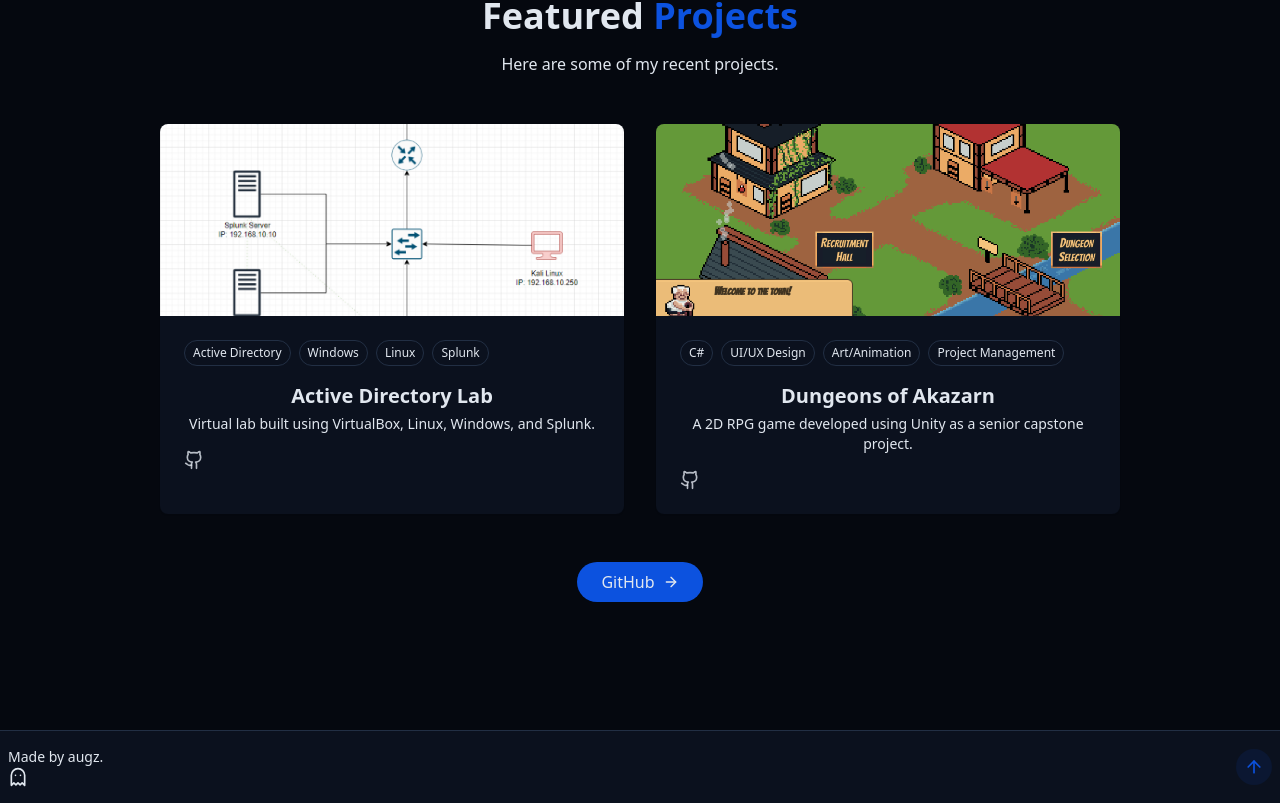
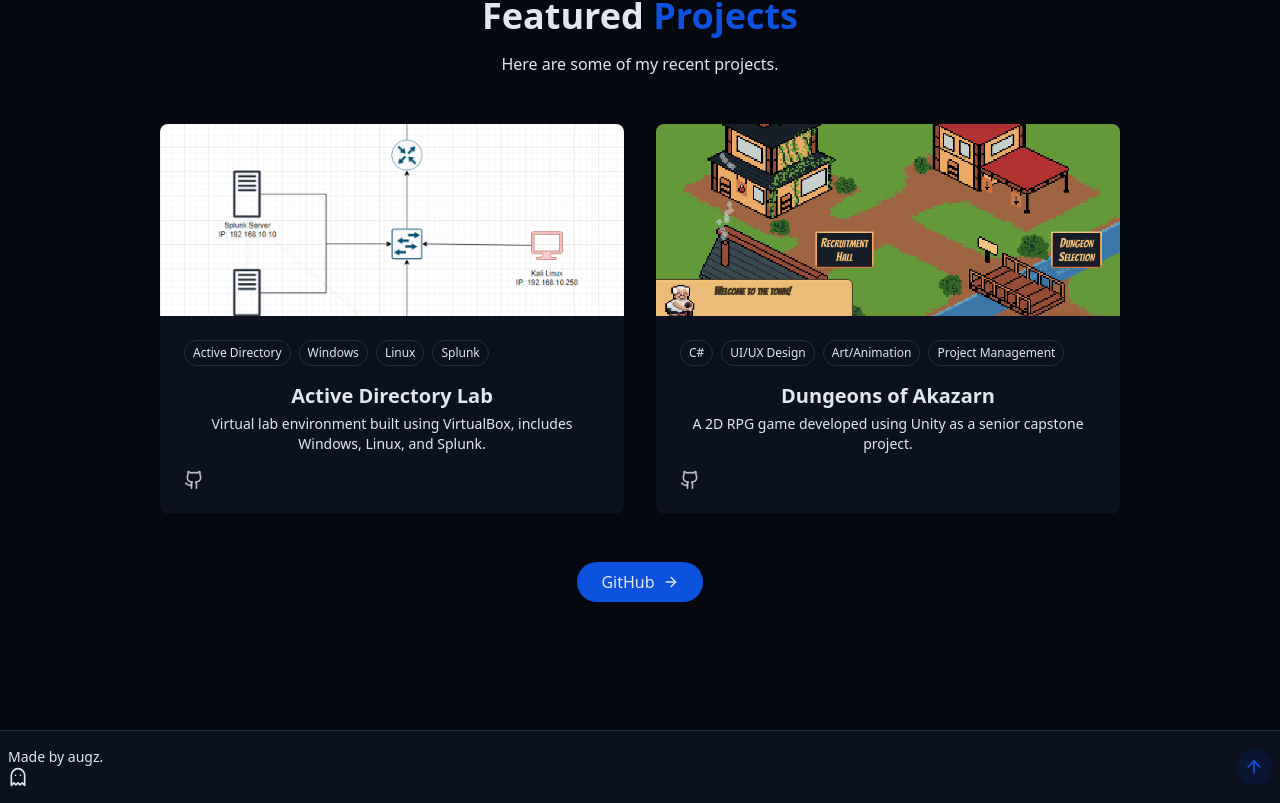
Before and after one commit to augzz/portfolio-site, a React (Vite) app: page / in a window 1280 px wide. Shown: the part 1606-2409 px from the top of the page. Built offline with nearby package versions, Linux system fonts and the light colour scheme.

Commit message:
commit 5

```diff
--- a/src/components/Projects.jsx
+++ b/src/components/Projects.jsx
@@ -5,7 +5,7 @@ const projects = [
   {
     id: 1,
     title: "Active Directory Lab",
-    description: "Virtual lab built using VirtualBox, Linux, Windows, and Splunk.",
+    description: "Virtual lab environment built using VirtualBox, includes Windows, Linux, and Splunk.",
     image: "/projects/AD_Lab_diagram.png",
     tags: ["Active Directory", "Windows", "Linux", "Splunk"],
     githubUrl: "https://github.com/augzz/AD-Lab"
```
